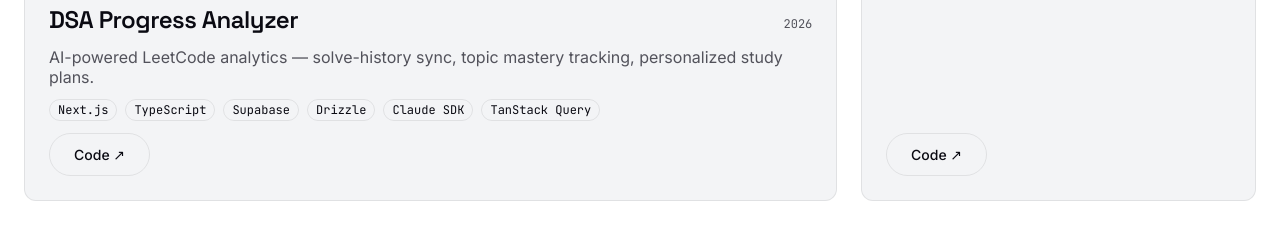
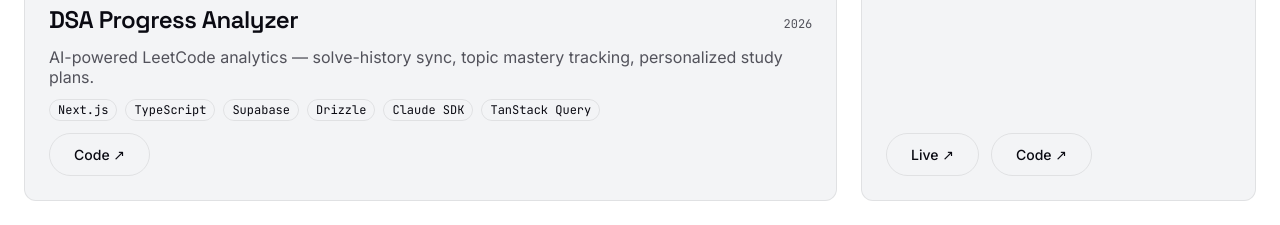
Before and after one commit to Vaibhaw42/portfolio_react_framermotion, a React (Vite) app: page / in a window 1280 px wide. Shown: the part 4360-4585 px from the top of the page. Built offline with nearby package versions, Linux system fonts and the light colour scheme.

Commit message:
fix(deploy): wire Vercel URL to og:url + portfolio project live link

```diff
--- a/index.html
+++ b/index.html
@@ -13,7 +13,7 @@
     <meta property="og:title" content="Vaibhav Rai — Full-stack Developer" />
     <meta property="og:description" content="Full-stack developer shipping enterprise SaaS and IoT platforms." />
     <meta property="og:image" content="/og.png" />
-    <meta property="og:url" content="https://example.com" />
+    <meta property="og:url" content="https://portfolio-react-framermotion-six.vercel.app" />
 
     <meta name="twitter:card" content="summary_large_image" />
     <meta name="twitter:title" content="Vaibhav Rai — Full-stack Developer" />
--- a/src/data/projects.js
+++ b/src/data/projects.js
@@ -20,7 +20,7 @@
       "Vite + React + Sass + Framer Motion. Hybrid sticky nav with section-aware indicator, mouse-tilt project cards, count-up stats, build-time GitHub stats fetch.",
     image: "/projects/portfolio_react_framermotion.png",
     tags: ["React", "Vite", "Framer Motion", "Sass"],
-    live: "",
+    live: "https://portfolio-react-framermotion-six.vercel.app",
     repo: "https://github.com/Vaibhaw42/portfolio_react_framermotion",
     featured: false,
     year: 2026,
```
